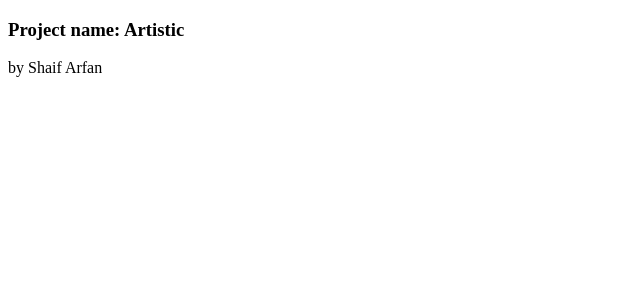
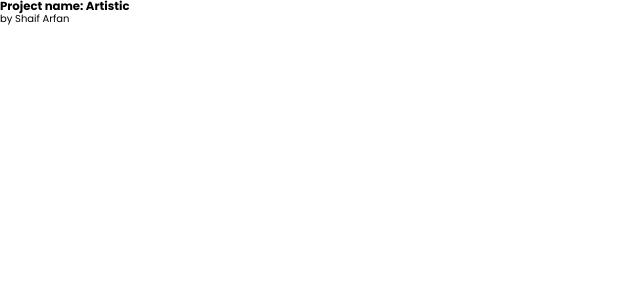
Before and after one commit to GitHubxxx17/artistic, a React (Create React App) app: page / in a window 1280 px wide. Shown: the top 300 px of the page, without its empty margins (0-640 px from the left). Built offline with nearby package versions, Linux system fonts and the light colour scheme; the HTML template or start-up script is replaced by a standard one.

Commit message:
chore:全局样式初始化

```diff
--- a/package.json
+++ b/package.json
@@ -8,7 +8,7 @@
     "react": "^17.0.2",
     "react-dom": "^17.0.2",
     "react-icons": "^4.3.1",
-		"react-scripts": "4.0.3",
+    "react-scripts": "^5.0.1",
     "react-scroll": "^1.8.4",
     "styled-components": "^5.3.3"
   },
@@ -47,7 +47,7 @@
   "devDependencies": {
     "@babel/core": "^7.16.0",
     "@babel/eslint-parser": "^7.16.3",
-		"@babel/preset-react": "^7.16.0",
+    "@babel/preset-react": "^7.23.3",
     "@types/node": "^16.11.7",
     "@typescript-eslint/eslint-plugin": "^4.33.0",
     "@typescript-eslint/parser": "^4.33.0",
--- a/src/App.js
+++ b/src/App.js
@@ -1,8 +1,11 @@
 import React from 'react';
+import GlobalStyles from './styles/GlobalStyles';
+import 'normalize.css';
 
 function App() {
   return (
     <>
+      <GlobalStyles />
       <h3>Project name: Artistic</h3>
       <p>by Shaif Arfan</p>
     </>
--- /dev/null
+++ b/src/styles/GlobalStyles.js
@@ -0,0 +1,59 @@
+import { createGlobalStyle } from 'styled-components';
+// import themeList from '../data/themeList';
+
+// Typography
+import '@fontsource/poppins';
+import '@fontsource/poppins/500.css';
+import '@fontsource/poppins/600.css';
+import '@fontsource/poppins/700.css';
+import '@fontsource/poppins/800.css';
+
+const GlobalStyles = createGlobalStyle`
+:root{
+  /* colors */
+  --darkBlue_1: #3B447A;
+  --darkBlue_2: #222B5F;
+  --darkBlue_3: #0A0F19;
+  --darkBlue_4: #101826;
+  --mediumSlateBlue: #6C62E2;
+  --lightBlue_1: #F3F1FE;
+  --lightBlue_2: #ADBDE3;
+  --white: #FFFFFF;
+  --black: #000000;
+
+  /* others */
+    --header-height: 50px;
+}
+html{
+  font-size: 10px;
+}
+body{
+
+  font-family: 'Poppins', sans-serif;
+}
+*, *:before, *:after {
+  box-sizing: border-box;
+  margin: 0;
+  padding: 0;
+}
+a{
+  text-decoration: none;
+  cursor: pointer;
+}
+ul, li{
+  list-style: none;
+}
+.container{
+  max-width: 1200px;
+  width: 90%;
+  margin: 0 auto;
+}
+img, svg{
+  width: 100%;
+  height: 100%;
+}
+`;
+
+export default GlobalStyles;
+//  background-color: ${({ theme: { theme } }) =>
+//     theme === themeList.light ? 'var(--lightBlue_1)' : 'var(--darkBlue_3)'};
```
Also changed, not shown: .babelrc (added), 2 other files (tests, documents, lock files or other folders). Lines whose indentation alone changed are shown as unchanged.
